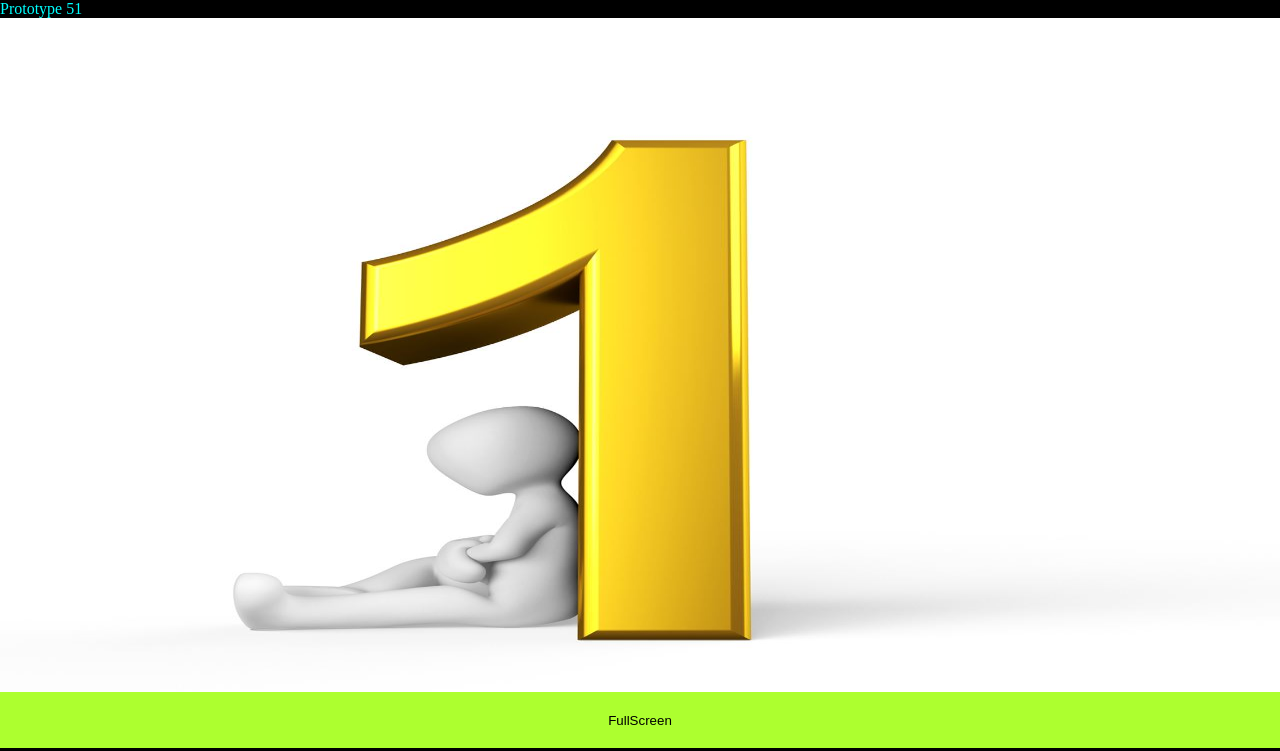
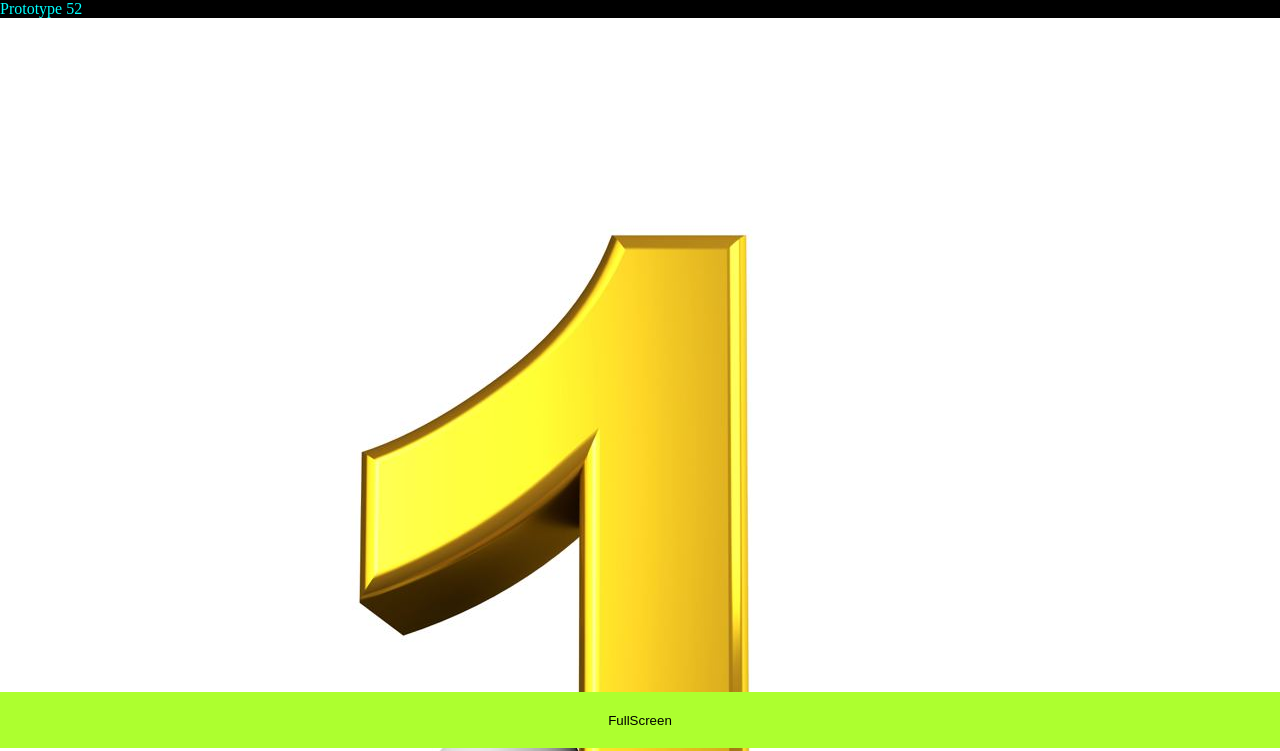
Before and after one commit to Antipoop/PROJECT_SNOW, a plain HTML site: page index.html in a window 1280 px wide. Shown: the top 751 px of the page. Drawn offline with Linux system fonts and the light colour scheme.

Commit message:
Update index.html
img

```diff
--- a/index.html
+++ b/index.html
@@ -7,7 +7,7 @@
     <audio id="office" src="media/office.mp3" loop></audio>
     <audio id="corridor" src="media/corridor.mp3" loop></audio>
     <audio id="parking" src="media/parking.mp3" loop></audio>
-    <p>Prototype 51</p>
+    <p>Prototype 52</p>
     <div id="view">
       <img id="image" src="prototype/1.jpg">
 
@@ -95,7 +95,7 @@
     img {
       pointer-events: none;
       width: 100%;
-      height: 90vh;
+      height: 100%;
     }
     body {
       background-color: black;
```
